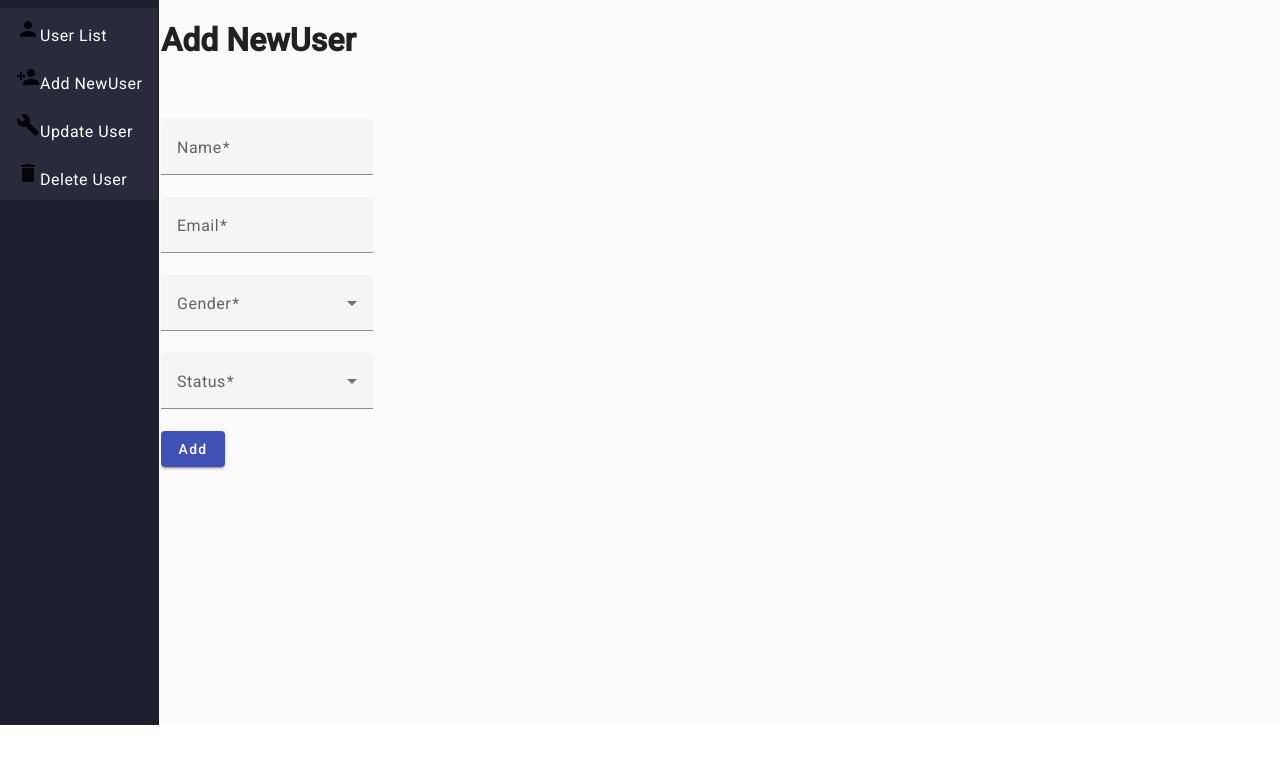
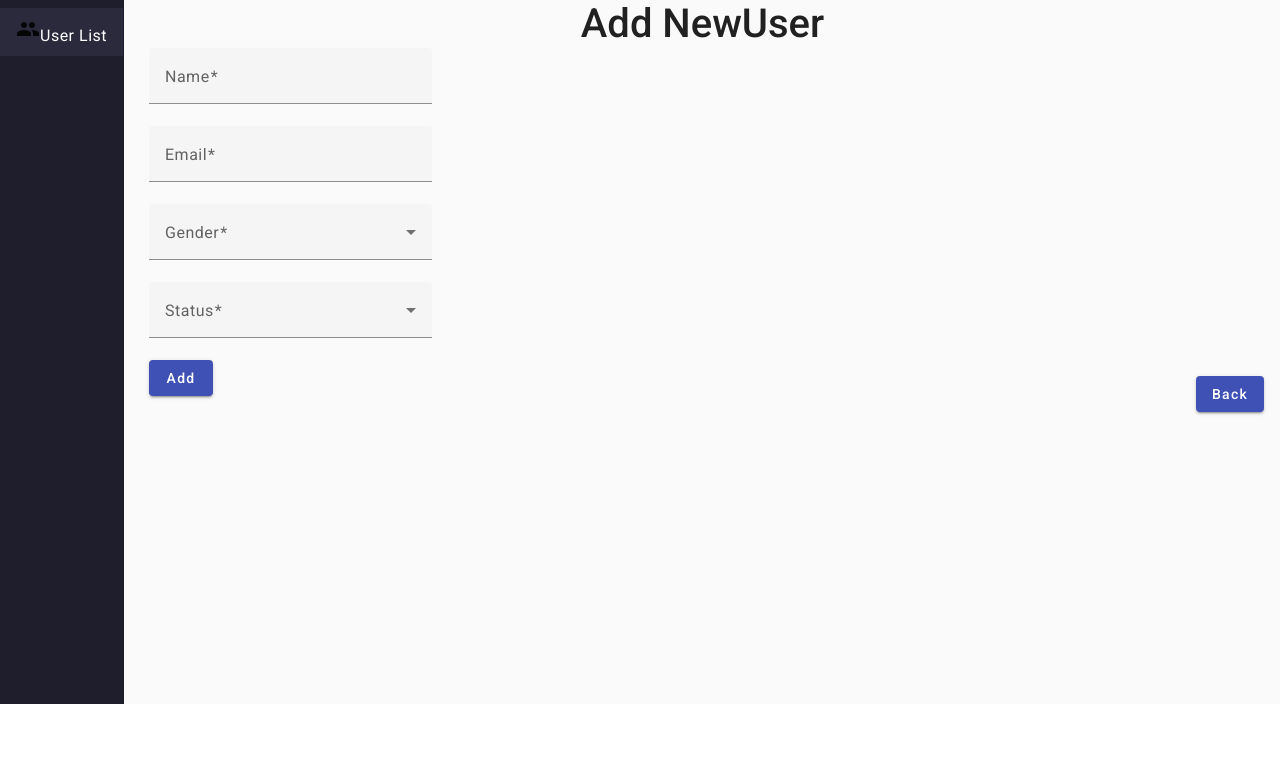
Before and after one commit to aakifmuhsin/crud-api, an Angular app: page /newuser in a window 1280 px wide. Shown: the top 764 px of the page. Built offline with nearby package versions, Linux system fonts and the light colour scheme.

Commit message:
Added Edit and Delete in User Page

```diff
--- a/src/app/app.component.html
+++ b/src/app/app.component.html
@@ -10,11 +10,11 @@
 <mat-sidenav-container >
     <mat-sidenav mode="side" style="background: #1E1E2D;" opened>
         <mat-nav-list class="nav-list" >
-            <a mat-list-item routerLink="userdata" class="list" style="background: #2A2A3C;"><mat-icon>person</mat-icon><span style="color: #ffffff;">User List</span></a>
-            <a mat-list-item routerLink="newuser" class="list" style="background: #2A2A3C;"><mat-icon>person_add</mat-icon><span style="color: #ffffff;">Add NewUser</span></a>
+            <a mat-list-item routerLink="userdata" class="list" style="background: #2A2A3C;"><mat-icon color="white-icon">people</mat-icon><span style="color: #ffffff;">User List</span></a>
+            <!-- <a mat-list-item routerLink="newuser" class="list" style="background: #2A2A3C;"><mat-icon>person_add</mat-icon><span style="color: #ffffff;">Add NewUser</span></a>
             <a mat-list-item routerLink="updatedata" class="list" style="background: #2A2A3C;"><mat-icon>build</mat-icon><span style="color: #ffffff;">Update User</span></a>
-            <!-- <a mat-list-item routerLink="filter" class="list" style="background: #2A2A3C;"><mat-icon>build</mat-icon><span style="color: #ffffff;">Filter Data</span></a> -->
-            <a mat-list-item routerLink="deletedata" class="list" style="background: #2A2A3C;"><mat-icon>delete</mat-icon><span style="color: #ffffff;">Delete User</span></a>
+            <a mat-list-item routerLink="filter" class="list" style="background: #2A2A3C;"><mat-icon>build</mat-icon><span style="color: #ffffff;">Filter Data</span></a>
+            <a mat-list-item routerLink="deletedata" class="list" style="background: #2A2A3C;"><mat-icon>delete</mat-icon><span style="color: #ffffff;">Delete User</span></a> -->
         </mat-nav-list>
     </mat-sidenav>
 
--- a/src/app/create/create.component.html
+++ b/src/app/create/create.component.html
@@ -31,5 +31,6 @@
         </mat-select>
     </mat-form-field><br>
     <button type="submit" mat-raised-button color="primary">Add</button>
+    <button mat-raised-button color="primary" routerLink="/userdata" class="my-3 float-end me-3">Back</button>
 </form>
 </div>
--- /dev/null
+++ b/src/app/crudservice.service.ts
@@ -0,0 +1,14 @@
+import { Injectable } from '@angular/core';
+
+@Injectable({
+  providedIn: 'root'
+})
+export class CrudserviceService {
+  setUpdate(user: any) {
+    sessionStorage.setItem('userForUpdate', JSON.stringify(user));
+  }
+  getUpdate() {
+    return JSON.parse(sessionStorage.getItem('userForUpdate') ?? 'null');
+  }
+  constructor() { }
+}
--- a/src/app/readuser/readuser.component.html
+++ b/src/app/readuser/readuser.component.html
@@ -2,6 +2,7 @@
         <h1 class="position-absolute top-0 start-50 translate-middle-x">List Of Users</h1>
     </div><br><br><br>
     <div>
+        <button mat-raised-button color="primary" routerLink="/newuser" class="float-end me-3">Add Data</button>
         <table mat-table [dataSource]="dataSource" matSort (matSortChange)="announceSortChange($event)">
 
             <ng-container matColumnDef="id">
@@ -32,10 +33,10 @@
             <ng-container matColumnDef="actions">
                 <th mat-header-cell *matHeaderCellDef>Action</th>
                 <td mat-cell *matCellDef="let user">
-                  <button mat-icon-button color="primary" (click)="redirectToEdit(user)">
+                  <button mat-icon-button color="primary" (click)="onUpdate(user)">
                     <mat-icon>edit</mat-icon>
                   </button>
-                  <button mat-icon-button color="warn" (click)="deleteUser(user)">
+                  <button mat-icon-button color="warn" (click)="onDelete(user.id)">
                     <mat-icon>delete</mat-icon>
                   </button>
                 </td>
--- a/src/app/readuser/readuser.component.ts
+++ b/src/app/readuser/readuser.component.ts
@@ -6,6 +6,7 @@ import { HttpClient } from '@angular/common/http';
 import { LiveAnnouncer } from '@angular/cdk/a11y';
 import { MatSort, Sort } from '@angular/material/sort';
 import { Router } from '@angular/router';
+import { CrudserviceService } from '../crudservice.service';
 import { FormBuilder, FormGroup, Validators } from '@angular/forms';
 
 
@@ -21,7 +22,7 @@ export class ReaduserComponent implements AfterViewInit {
   perPage: number = 100;
   page!: number;
   dataForm!: FormGroup;
-  constructor(private http: HttpClient,private _liveAnnouncer: LiveAnnouncer, private router: Router) { }
+  constructor(private http: HttpClient,private _liveAnnouncer: LiveAnnouncer, private router: Router,private crudService: CrudserviceService) { }
   ngAfterViewInit(): void {
     this.dataSource.sort = this.sort;
 
@@ -39,23 +40,32 @@ export class ReaduserComponent implements AfterViewInit {
     this.router.navigate(['/edit', user.id]);
   }
 
-  deleteUser(user: User) {
-    const id = this.dataForm.value.id;
-    console.log(id);
+  //Delete function
+  onDelete(id: number) {
+    if (confirm('Are you sure you want to delete?')) {
       this.http.delete('https://gorest.co.in/public/v2/users/' +
-      id + '?access-token=47156652da46377d7dd1396be3bbc59bbb0a79a61146b9ab0668f7c2a9a143dd').subscribe(
+        id +
+        `?access-token=47156652da46377d7dd1396be3bbc59bbb0a79a61146b9ab0668f7c2a9a143dd`).subscribe(
           (response) => {
-          this.router.navigate(['userdata']);
-          console.log(response);
+            // Show an alert message with the deleted user ID
+            alert(`The User ${id} is deleted successfully`);
 
-          // Handle the response from the API
+            //Reload the page to see the updates
+            window.location.reload();
           },
           (error) => {
             console.error(error);
-          // Handle errors if any
           }
         );
     }
+  }
+
+  //Update function
+  onUpdate(user: any) {
+    this.crudService.setUpdate(user);
+    this.router.navigate(['updatedata']);
+  }
+
   fetchUsers(page: number, perPage: number) {
     // const apiUrl1 = `https://reqres.in/api/users?page=${page}`
     const apiUrl = `https://gorest.co.in/public/v2/users?page=${page}&per_page=${perPage}&access-token=47156652da46377d7dd1396be3bbc59bbb0a79a61146b9ab0668f7c2a9a143dd`;
--- a/src/app/update/update.component.html
+++ b/src/app/update/update.component.html
@@ -35,6 +35,7 @@
             </mat-option>
         </mat-select>
     </mat-form-field><br>
-    <button type="submit" mat-flat-button color="accent">Update</button>
+    <button type="submit" mat-flat-button color="primary">Update</button>
+    <button mat-raised-button color="primary" routerLink="/userdata" class="my-3 float-end me-3">Back</button>
 </form>
 </div>
--- a/src/app/update/update.component.ts
+++ b/src/app/update/update.component.ts
@@ -2,6 +2,7 @@ import { Component, OnInit } from '@angular/core';
 import { FormBuilder, FormGroup, Validators } from '@angular/forms';
 import { HttpClient } from '@angular/common/http';
 import { Router } from '@angular/router';
+import { CrudserviceService } from '../crudservice.service';
 
 interface Gender {
   value: string;
@@ -18,6 +19,8 @@ interface Status {
   styleUrls: ['./update.component.css']
 })
 export class UpdateComponent implements OnInit {
+  user: any = {};
+
   gender: Gender[] = [
     { value: 'male', viewValue: 'Male' },
     { value: 'female', viewValue: 'Female' },
@@ -34,16 +37,18 @@ export class UpdateComponent implements OnInit {
 
   dataForm!: FormGroup;
 
-  constructor(private fb: FormBuilder, private http: HttpClient, private route: Router) {
+  constructor(private fb: FormBuilder, private http: HttpClient, private route: Router, private crudservice: CrudserviceService) {
   }
 
   ngOnInit(): void {
+    this.user = this.crudservice.getUpdate();
+    //console.log(this.user.id)
     this.dataForm = this.fb.group({
-      id: ["", Validators.required],
-      name: ['', Validators.required],
-      email: ['', [Validators.required, Validators.email]],
-      gender: ['', Validators.required],
-      status: ['', Validators.required],
+      id: [this.user.id, Validators.required],
+      name: [this.user.name, Validators.required],
+      email: [this.user.email, [Validators.required, Validators.email]],
+      gender: [this.user.gender, Validators.required],
+      status: [this.user.status, Validators.required],
     });
   }
 
--- a/src/index.html
+++ b/src/index.html
@@ -7,6 +7,7 @@
   <meta name="viewport" content="width=device-width, initial-scale=1">
   <link rel="icon" type="image/x-icon" href="favicon.ico">
   <link rel="preconnect" href="https://fonts.gstatic.com">
+  <link href="https://cdn.jsdelivr.net/npm/bootstrap@5.0.2/dist/css/bootstrap.min.css" rel="stylesheet" integrity="sha384-EVSTQN3/azprG1Anm3QDgpJLIm9Nao0Yz1ztcQTwFspd3yD65VohhpuuCOmLASjC" crossorigin="anonymous">
   <link href="https://fonts.googleapis.com/css2?family=Roboto:wght@300;400;500&display=swap" rel="stylesheet">
   <link href="https://fonts.googleapis.com/icon?family=Material+Icons" rel="stylesheet">
 </head>
```
Also changed, not shown: 1 other file (tests, documents, lock files or other folders). Lines whose indentation alone changed are shown as unchanged.
